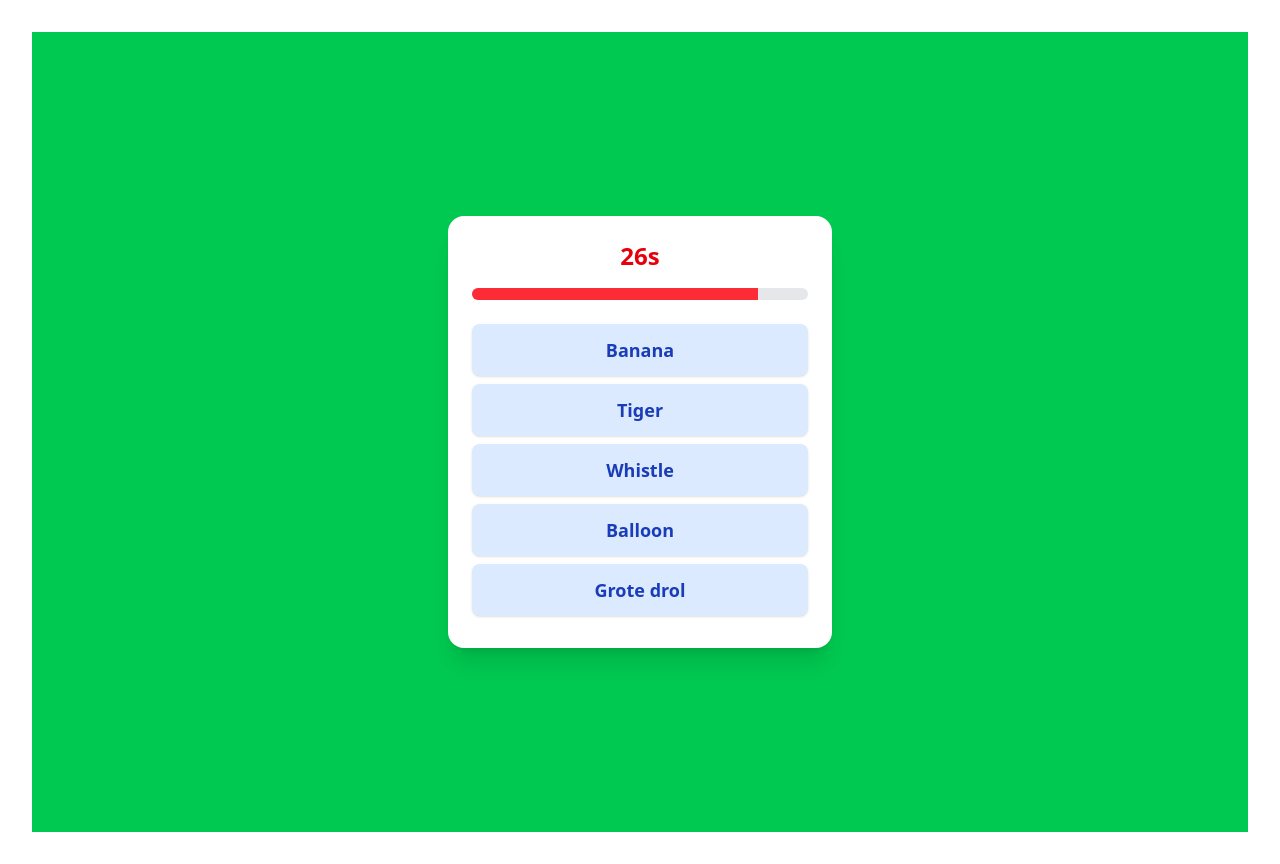
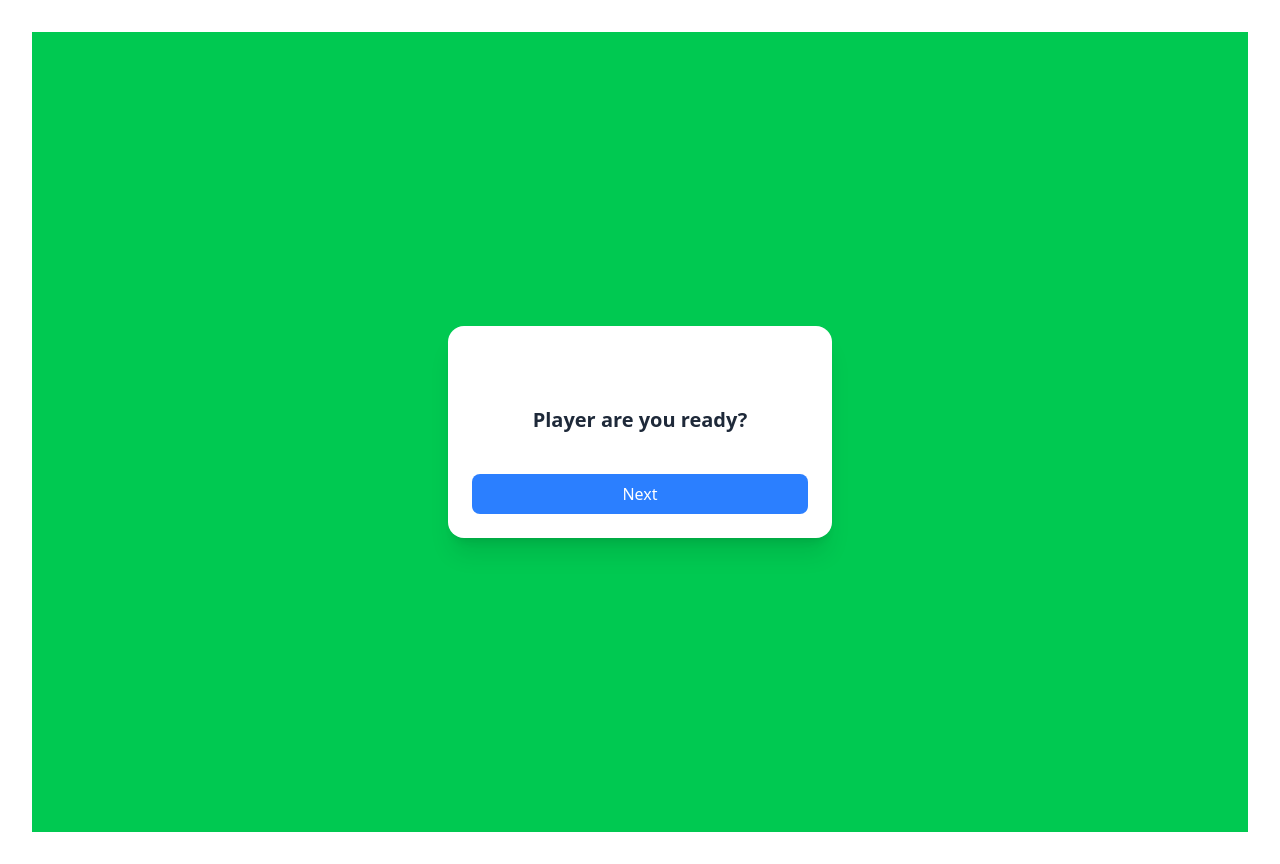
Before and after one commit to ThomasVersaevel/31seconds, a React (Vite) app: page /game in a window 1280 px wide. Built offline with nearby package versions, Linux system fonts and the light colour scheme.

Commit message:
Handle global team state and player rotation

```diff
--- a/src/components/Category.tsx
+++ /dev/null
@@ -1 +0,0 @@
-/* Categories are comma separated lists of words/phrases/abriviations that suit that category, you can enable or disable them in the settings */
--- a/src/components/Game.tsx
+++ b/src/components/Game.tsx
@@ -1,25 +1,62 @@
-/* Cycle between players and show them the 'ready' screen with scoreboard in the bottom
- * When clicking large ready button show the player 5 randomly selected words to explain to their teammates
- * Start a 31 second timer and when it ends buzz or pop another colored screen to tick the options guessed correctly, then add the points
- * Mark the used 5 words such that they dont show up again this game
- * Cycle to a new player and have them pass the phone
-*/
-import React, { useState } from "react";
-import Card from "./GameComponents/Card";
-import { useWordPool } from "../utils/useWordPool";
-
-const wordsList = [
-  "Balloon", "Tent", "Flashlight", "Saxophone", "Pizza",
-  "Banana", "Spaceship", "Tiger", "Laptop", "Whistle", "Grote drol"
-];
+import React, { useEffect, useState } from "react";
+import ReadyScreen from "./GameComponents/ReadyScreen";
+import { useTeams } from "../context/TeamContext";
+import { useNavigate } from "react-router-dom";
 
 export function Game() {
-  const { getNextWords, reset, isEmpty } = useWordPool(wordsList);
-  const [cardWords, setCardWords] = useState<string[]>(getNextWords(5));
+  const navigate = useNavigate();
+  const { teams } = useTeams();
+
+  const [teamIndex, setTeamIndex] = useState(0);
+  const [playerIndices, setPlayerIndices] = useState<{ [key: number]: number }>(
+    {}
+  );
+
+  // Initialize player indices once teams are loaded
+  useEffect(() => {
+    if (teams.length) {
+      const initialPlayerIndices: { [key: number]: number } = {};
+      teams.forEach((_, idx) => {
+        initialPlayerIndices[idx] = 0;
+      });
+      setPlayerIndices(initialPlayerIndices);
+    }
+  }, [teams]);
+
+  const nextUp = () => {
+    const currentTeam = teams[teamIndex];
+    const currentPlayerIndex = playerIndices[teamIndex] ?? 0;
+    const nextPlayerIndex =
+      (currentPlayerIndex + 1) % currentTeam.players.length;
+
+    // Update player index for current team
+    setPlayerIndices((prev) => ({
+      ...prev,
+      [teamIndex]: nextPlayerIndex,
+    }));
+
+    setTeamIndex((prev) => (prev + 1) % teams.length);
+    navigate("/game/card", {
+      state: {
+        currentTeam: currentTeam.name,
+        currentTeamIndex: teamIndex,
+        currentPlayer: currentTeam.players[currentPlayerIndex],
+      },
+    });
+  };
+
+  // Get current player and team
+  const currentTeam = teams[teamIndex];
+  const currentPlayerIndex = playerIndices[teamIndex] ?? 0;
+  const currentPlayer = currentTeam?.players?.[currentPlayerIndex] ?? "";
 
   return (
     <div className="flex flex-col items-center justify-center min-h-screen bg-green-500 px-4">
-      <Card words={cardWords} />
+      <ReadyScreen
+        currentPlayer={currentPlayer}
+        currentTeam={currentTeam?.name || ""}
+        onReady={nextUp}
+      />
     </div>
   );
 }
--- a/src/components/GameComponents/Card.tsx
+++ b/src/components/GameComponents/Card.tsx
@@ -1,29 +1,42 @@
-import React, { useContext, useEffect, useState } from "react";
+import React, { useEffect, useState } from "react";
 import { useGameSettings } from "../../context/SettingsContext";
-import { useNavigate } from "react-router-dom";
+import { useLocation, useNavigate } from "react-router-dom";
+import { useWords, WordsProvider } from "../../context/WordsContext.tsx";
 
 interface CardProps {
-  words: string[];
+  currentTeam: string;
+  currentTeamIndex: number;
+  currentPlayer: string;
 }
 
-const Card: React.FC<CardProps> = ({ words }) => {
-  const { countdownTime } = useGameSettings();
+export default function Card() {
+  const location = useLocation();
+  const { currentTeam, currentTeamIndex, currentPlayer } =
+    location.state as CardProps;
+  const { countdownTime } = useGameSettings(); // TODO: Allow setting categories
   const [timeLeft, setTimeLeft] = useState(countdownTime);
   const navigate = useNavigate();
 
-  // Reset timer when words change
+  const { getWords } = useWords();
+  const words = getWords(["boys", "funny", "people", "places", "words"]);
+
   useEffect(() => {
     setTimeLeft(countdownTime);
-  }, [words, countdownTime]);
+  }, [countdownTime]);
 
   useEffect(() => {
     if (timeLeft <= 0) {
-      navigate("/game/scoring", { state: { words } });
+      navigate("/game/scoring", {
+        state: {
+          currentTeamIndex,
+          words,
+        },
+      });
       return;
     }
     const timer = setTimeout(() => setTimeLeft(timeLeft - 1), 1000);
     return () => clearTimeout(timer);
-  }, [timeLeft, navigate, words]);
+  }, [timeLeft, navigate, words, currentTeam, currentTeamIndex, currentPlayer]);
 
   const percentage = (timeLeft / countdownTime) * 100;
 
@@ -36,6 +49,7 @@ const Card: React.FC<CardProps> = ({ words }) => {
           style={{ width: `${percentage}%` }}
         ></div>
       </div>
+
       {words.map((word, index) => (
         <div
           key={index}
@@ -46,6 +60,4 @@ const Card: React.FC<CardProps> = ({ words }) => {
       ))}
     </div>
   );
-};
-
-export default Card;
+}
--- a/src/components/GameComponents/ReadyScreen.tsx
+++ b/src/components/GameComponents/ReadyScreen.tsx
@@ -1,26 +1,29 @@
-import React, { useState } from "react";
-import { useNavigate, useLocation } from "react-router-dom";
+interface ReadyScreenProps {
+  currentPlayer: string;
+  currentTeam: string;
+  onReady: () => void;
+}
 
-export function ReadyScreen() {
-  const navigate = useNavigate();
-  const location = useLocation();
-
-  const playerName = useState("");
-
+const ReadyScreen: React.FC<ReadyScreenProps> = ({
+  currentPlayer,
+  currentTeam,
+  onReady,
+}) => {
   return (
     <div className="bg-white w-full max-w-sm mx-auto p-6 rounded-2xl shadow-xl flex flex-col justify-center items-center text-center space-y-4">
-      <h2 className="text-xl font-bold text-gray-800">
-        Player playername are you ready?
+      <h1>{currentTeam}</h1>
+      <h2 className="mt-10 mb-10 text-xl font-bold text-gray-800">
+        Player {currentPlayer} are you ready?
       </h2>
       <button
         type="button"
         className="w-full px-4 py-2 bg-blue-500 text-white rounded-lg hover:bg-blue-600 focus:outline-none focus:ring-2 focus:ring-blue-500 focus:ring-opacity-50"
-        onClick={() => navigate("/game/card")}
+        onClick={onReady}
       >
         Next
       </button>
     </div>
   );
-}
+};
 
 export default ReadyScreen;
--- a/src/components/GameComponents/ScoringScreen.tsx
+++ b/src/components/GameComponents/ScoringScreen.tsx
@@ -1,30 +1,40 @@
 import React, { useState } from "react";
-import { useNavigate, useLocation } from "react-router-dom";
+import { useLocation, useNavigate } from "react-router-dom";
+import { useTeams } from "../../context/TeamContext";
 
-export function ScoringScreen() {
+interface ScoringScreenProps {
+  currentTeamIndex: number;
+  words: string[];
+}
+
+export default function ScoringScreen() {
+  const location = useLocation();
+  const { currentTeamIndex, words } =
+    location.state as ScoringScreenProps;
+
   const navigate = useNavigate();
-  const location = useLocation();
-  const words: string[] = location.state?.words || [];
+  const { teams } = useTeams();
 
   const [checkedWords, setCheckedWords] = useState<string[]>([]);
 
   const toggleWord = (word: string) => {
-    setCheckedWords(prev =>
-      prev.includes(word) ? prev.filter(w => w !== word) : [...prev, word]
+    setCheckedWords((prev) =>
+      prev.includes(word) ? prev.filter((w) => w !== word) : [...prev, word]
     );
   };
 
   const submitScore = (score: number) => {
+    teams[currentTeamIndex].points += score;
 
-
-    navigate("/game/ready", { state: { score } })
+    navigate("/game/ready");
   };
-
-  const score = checkedWords.length;
+  const score = checkedWords?.length || 0;
 
   return (
-    <div className="bg-white w-full max-w-sm mx-auto p-6 rounded-2xl shadow-xl flex flex-col justify-center items-center text-center space-y-4">
-      <h2 className="text-xl font-bold text-gray-800">Scoring</h2>
+    <div className="bg-green-200 w-full max-w-sm mx-auto p-6 rounded-2xl shadow-xl flex flex-col justify-center items-center text-center space-y-4">
+      <h2 className="text-xl font-bold text-gray-800">
+        {teams[currentTeamIndex].name} Scoring
+      </h2>
       {words.map((word, index) => (
         <label
           key={index}
@@ -45,12 +55,12 @@ export function ScoringScreen() {
       </div>
 
       <button
-          type="button"
-          className="w-full px-4 py-2 bg-blue-500 text-white rounded-lg hover:bg-blue-600 focus:outline-none focus:ring-2 focus:ring-blue-500 focus:ring-opacity-50"
-          onClick={() => submitScore}
-        >Next</button>
+        type="button"
+        className="w-full px-4 py-2 bg-blue-500 text-white rounded-lg hover:bg-blue-600 focus:outline-none focus:ring-2 focus:ring-blue-500 focus:ring-opacity-50"
+        onClick={() => submitScore}
+      >
+        Next
+      </button>
     </div>
   );
 }
-
-export default ScoringScreen;
--- a/src/components/Settings.tsx
+++ b/src/components/Settings.tsx
@@ -1,5 +1,6 @@
 import React from "react";
 import { useGameSettings } from "../context/SettingsContext";
+import { useWords } from "../context/WordsContext";
 import { useNavigate } from "react-router-dom";
 
 const Settings: React.FC = () => {
--- a/src/components/TeamSetup.tsx
+++ b/src/components/TeamSetup.tsx
@@ -1,8 +1,10 @@
 import React, { useState } from "react";
-import { Team } from "../context/TeamContext";
+import { Team, useTeams } from "../context/TeamContext";
 import { useNavigate } from "react-router-dom";
 
 const TeamSetup: React.FC = () => {
+  const { setTeams: setGlobalTeams } = useTeams();
+
   const [teams, setTeams] = useState<Team[]>([
     { name: "", players: [""], points: 0, turnOrder: 0 },
     { name: "", players: [""], points: 0, turnOrder: 1 },
@@ -24,7 +26,7 @@ const TeamSetup: React.FC = () => {
   const handleRemoveTeam = (teamIndex: number) => {
     if (teams.length <= 2) return; // Prevent removing the last two teams
     const newTeams = [...teams];
-    newTeams.splice(teamIndex, 1)
+    newTeams.splice(teamIndex, 1);
     setTeams(newTeams);
   };
 
@@ -54,6 +56,11 @@ const TeamSetup: React.FC = () => {
     const updated = [...teams];
     updated[teamIndex].players.splice(playerIndex, 1);
     setTeams(updated);
+  };
+
+  const saveTeams = () => {
+    setGlobalTeams(teams);
+    navigate("/game")
   };
 
   return (
@@ -125,7 +132,7 @@ const TeamSetup: React.FC = () => {
 
       <button
         className="w-full mt-4 py-2 bg-blue-600 text-white rounded-lg font-medium"
-        onClick={() => navigate("/game/ready")}
+        onClick={saveTeams}
       >
         Save Teams
       </button>
--- /dev/null
+++ b/src/context/WordsContext.tsx
@@ -0,0 +1,89 @@
+
+import React, {
+  createContext,
+  useContext,
+  useState,
+  useEffect,
+  ReactNode,
+} from "react";
+
+// Import CSV files as raw strings
+import boysCategory from "../assets/categories/boys.csv?raw";
+import funnyCategory from "../assets/categories/funny.csv?raw";
+import peopleCategory from "../assets/categories/people.csv?raw";
+import placesCategory from "../assets/categories/places.csv?raw";
+import wordsCategory from "../assets/categories/words.csv?raw";
+
+type Category = "boys" | "funny" | "people" | "places" | "words";
+
+interface WordsContextType {
+  getWords: (categories: Category[]) => string[];
+  resetWords: () => void;
+}
+
+const NR_WORDS = 5;
+
+const WordsContext = createContext<WordsContextType | undefined>(undefined);
+
+export const WordsProvider = ({ children }: { children: ReactNode }) => {
+  const wordPools: Record<Category, string[]> = {
+    boys: boysCategory
+      .split(",")
+      .map((w) => w.trim())
+      .filter(Boolean),
+    funny: funnyCategory
+      .split(",")
+      .map((w) => w.trim())
+      .filter(Boolean),
+    people: peopleCategory
+      .split(",")
+      .map((w) => w.trim())
+      .filter(Boolean),
+    places: placesCategory
+      .split(",")
+      .map((w) => w.trim())
+      .filter(Boolean),
+    words: wordsCategory
+      .split(",")
+      .map((w) => w.trim())
+      .filter(Boolean),
+  };
+
+  const [usedWords, setUsedWords] = useState<Set<string>>(new Set());
+
+  const getWords = (categories: Category[]): string[] => {
+    const selectedWords: string[] = [];
+    const availablePools = categories.map((cat) =>
+      wordPools[cat].filter((word) => !usedWords.has(word))
+    );
+
+    while (selectedWords.length < NR_WORDS && availablePools.flat().length > 0) {
+      const catIndex = Math.floor(Math.random() * categories.length);
+      const pool = availablePools[catIndex];
+
+      if (pool.length === 0) continue;
+
+      const wordIndex = Math.floor(Math.random() * pool.length);
+      const word = pool.splice(wordIndex, 1)[0];
+      selectedWords.push(word);
+      usedWords.add(word);
+    }
+
+    setUsedWords(new Set(usedWords));
+    return selectedWords;
+  };
+
+  const resetWords = () => setUsedWords(new Set());
+
+  return (
+    <WordsContext.Provider value={{ getWords, resetWords }}>
+      {children}
+    </WordsContext.Provider>
+  );
+};
+
+export const useWords = () => {
+  const context = useContext(WordsContext);
+  if (!context) throw new Error("useWords must be used within a WordsProvider");
+  return context;
+};
--- a/src/utils/useWordPool.tsx
+++ /dev/null
@@ -1,30 +0,0 @@
-// Handles picking the words for a card.
-import { useState, useCallback } from "react";
-
-export function useWordPool(initialWords: string[]) {
-  const [pool, setPool] = useState<string[]>([...initialWords]);
-
-  const getNextWords = useCallback((count: number) => {
-    if (pool.length < count) return [];
-
-    const selected: string[] = [];
-    const updatedPool = [...pool];
-
-    while (selected.length < count && updatedPool.length > 0) {
-      const idx = Math.floor(Math.random() * updatedPool.length);
-      selected.push(updatedPool[idx]);
-      updatedPool.splice(idx, 1);
-    }
-
-    setPool(updatedPool);
-    return selected;
-  }, [pool]);
-
-  const reset = useCallback(() => {
-    setPool([...initialWords]);
-  }, [initialWords]);
-
-  const isEmpty = pool.length < 5;
-
-  return { getNextWords, reset, isEmpty };
-}
```
Also changed, not shown: src/App.tsx (+24 -3 lines), src/context/TeamContext.tsx (+1 -6 lines).
